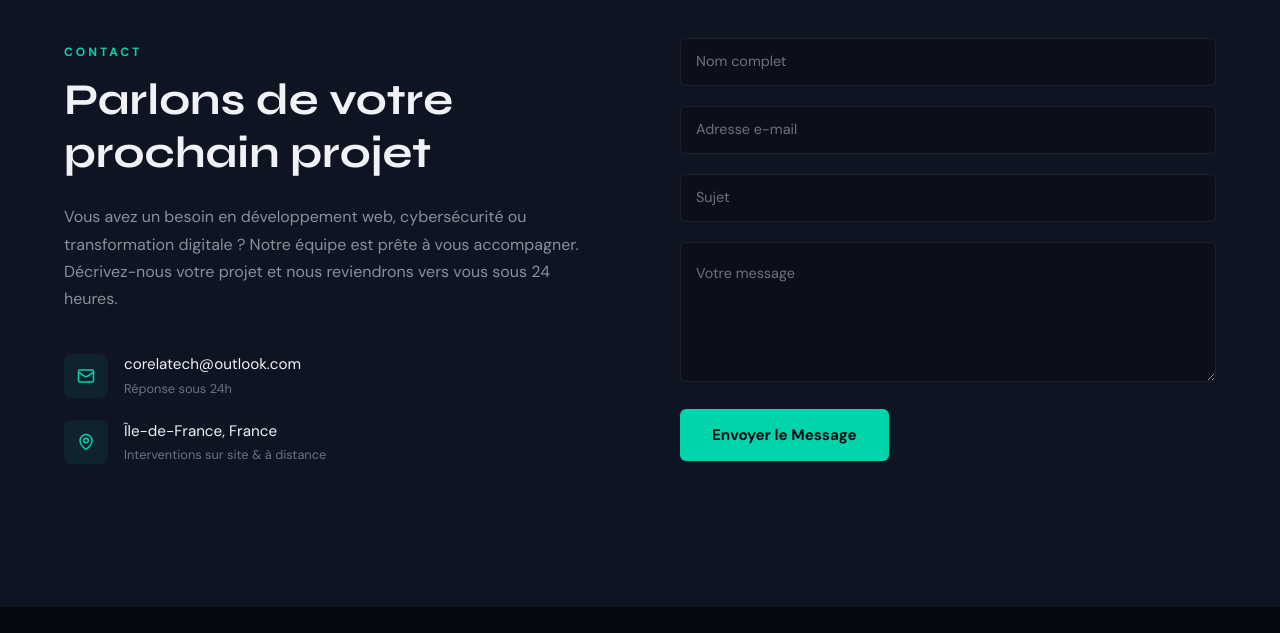
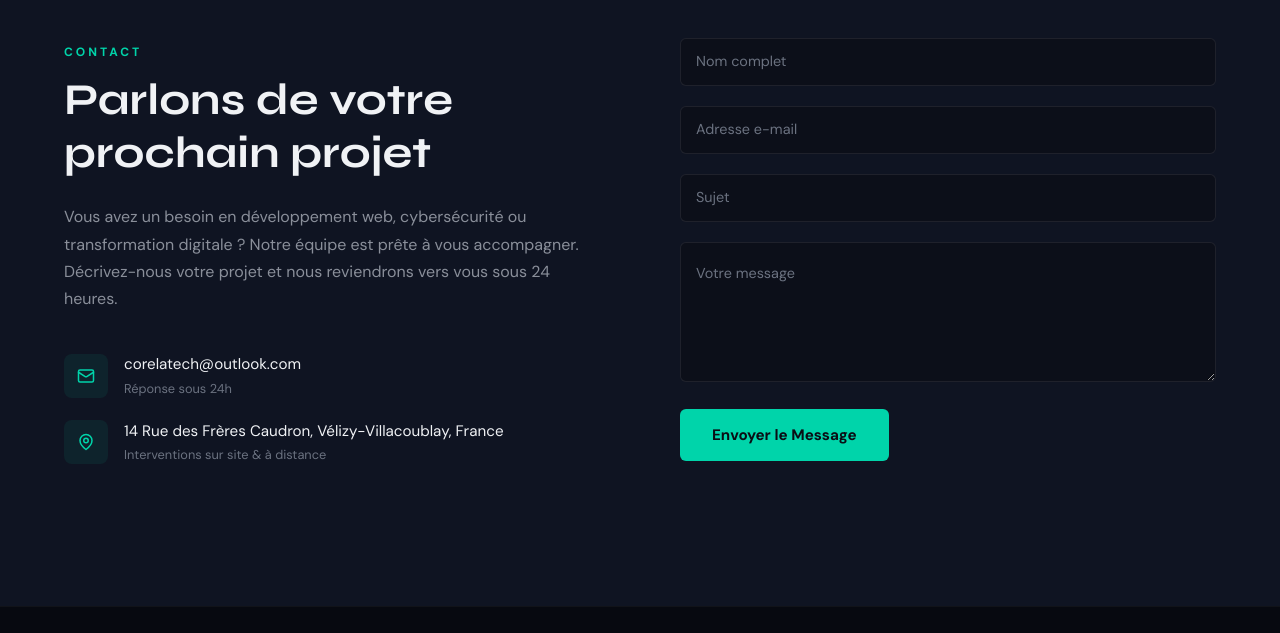
Before and after one commit to MahdiDbh/corelatech-website, a plain HTML site: page index.html in a window 1280 px wide. Shown: the part 4529-5162 px from the top of the page. Drawn offline with nearby package versions, Linux system fonts and the light colour scheme.

Commit message:
Update address to Vélizy-Villacoublay

```diff
--- a/index.html
+++ b/index.html
@@ -444,7 +444,7 @@
               <svg viewBox="0 0 24 24" fill="none" stroke="currentColor" stroke-width="2" stroke-linecap="round" stroke-linejoin="round"><path d="M20 10c0 6-8 12-8 12s-8-6-8-12a8 8 0 0 1 16 0Z"/><circle cx="12" cy="10" r="3"/></svg>
             </div>
             <div class="contact-detail-text">
-              Île-de-France, France
+              14 Rue des Frères Caudron, Vélizy-Villacoublay, France
               <small>Interventions sur site &amp; à distance</small>
             </div>
           </div>
```
